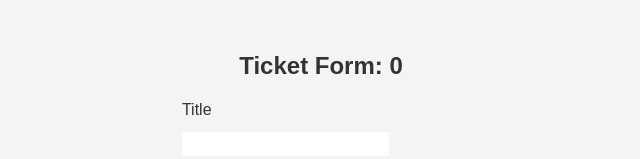
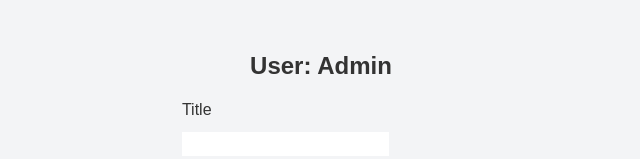
Before and after one commit to gezielcarvalho/xpeedopr, a React (Create React App) app in the folder frontend/: page / in a window 1280 px wide. Shown: the top 159 px of the page, without its empty margins (319-959 px from the left). Built offline with nearby package versions, Linux system fonts and the light colour scheme.

Commit message:
76. React 101 - Context #23

```diff
--- a/frontend/src/App.tsx
+++ b/frontend/src/App.tsx
@@ -4,12 +4,15 @@ import ZustandExample from "./components/ZustandExample";
 import TicketForm from "./components/TicketForm";
 import { useTicketStore } from "./stores";
 import TicketsList from "./components/TicketsList";
+import { UserContext } from "./context";
 
 const App: React.FC = () => {
   const { tickets, editingTicket } = useTicketStore();
   return (
     <>
-      <TicketForm editingTicket={editingTicket} />
+      <UserContext.Provider value={{ username: "Admin" }}>
+        <TicketForm editingTicket={editingTicket} />
+      </UserContext.Provider>
       <ZustandExample />
       {tickets.length > 0 && <h1>Tickets List</h1> && (
         <TicketsList tickets={tickets} />
--- a/frontend/src/components/TicketForm.tsx
+++ b/frontend/src/components/TicketForm.tsx
@@ -1,7 +1,8 @@
-import { FormEvent, useEffect, useState } from "react";
+import { FormEvent, useContext, useEffect, useState } from "react";
 import { useTicketStore } from "../stores";
 import { PriorityStatus } from "../enums";
 import { Ticket } from "../types";
+import { UserContext } from "../context";
 
 export default function TicketForm({
   editingTicket,
@@ -11,6 +12,8 @@ export default function TicketForm({
   const [title, setTitle] = useState("");
   const [description, setDescription] = useState("");
   const [priority, setPriority] = useState(PriorityStatus.LOW);
+
+  const { username } = useContext(UserContext);
 
   const { tickets, addTicket, updateTicket, setEditingTicket } =
     useTicketStore();
@@ -48,7 +51,7 @@ export default function TicketForm({
 
   return (
     <div className="flex flex-col items-center justify-center bg-gray-100">
-      <h1 className="text-2xl font-bold mb-4">Ticket Form: {tickets.length}</h1>
+      <h1 className="text-2xl font-bold mb-4">User: {username}</h1>
       <form onSubmit={handleSubmit} className="ticket-form">
         <div>
           <label htmlFor="title">Title</label>
--- /dev/null
+++ b/frontend/src/context/UserContext.ts
@@ -0,0 +1,5 @@
+import { createContext } from "react";
+
+const UserContext = createContext({ username: "Guest" });
+
+export default UserContext;
--- /dev/null
+++ b/frontend/src/context/index.ts
@@ -0,0 +1,3 @@
+import UserContext from "./UserContext";
+
+export { UserContext };
```
Also changed, not shown: 1 other file (tests, documents, lock files or other folders).
